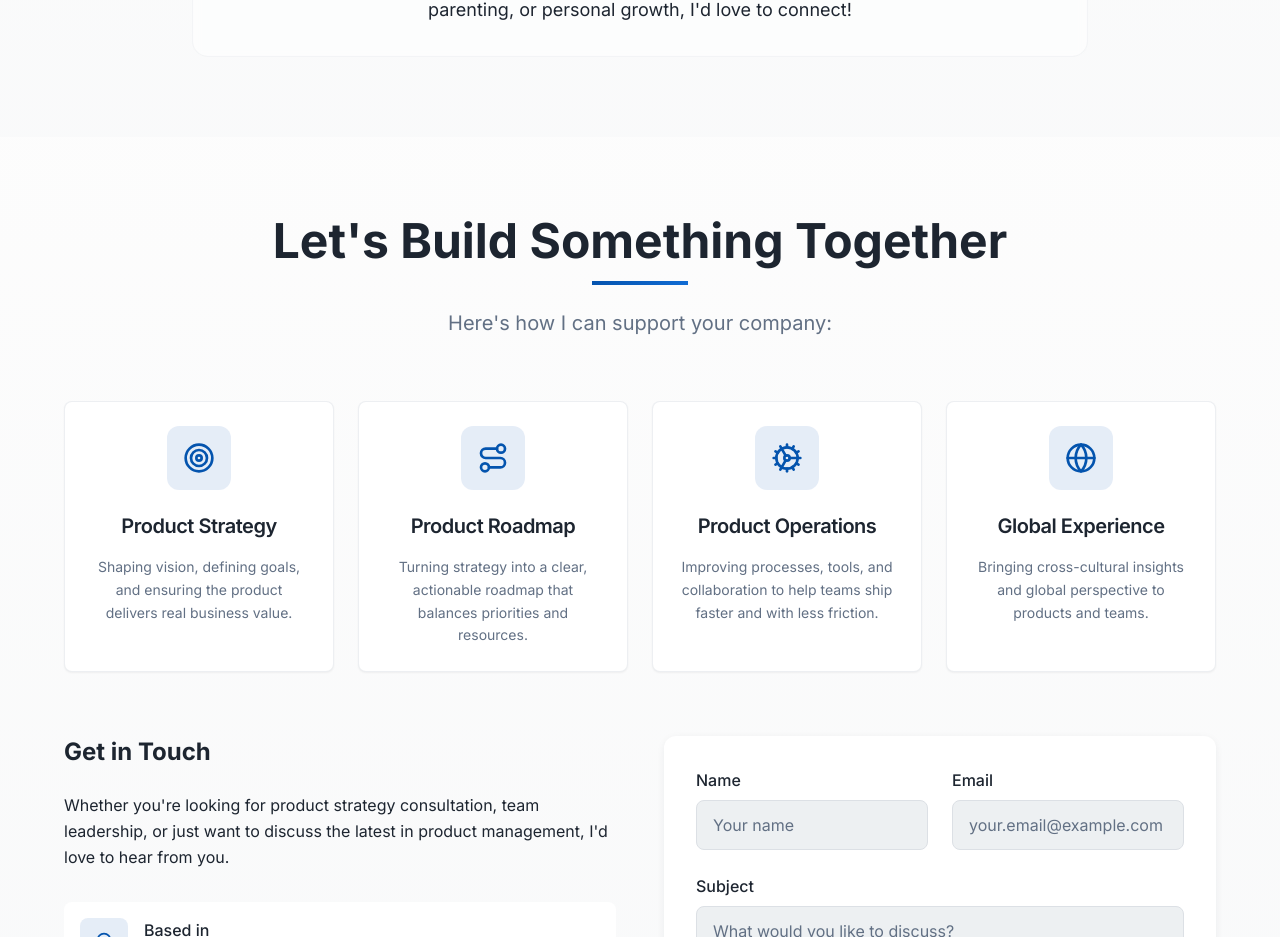
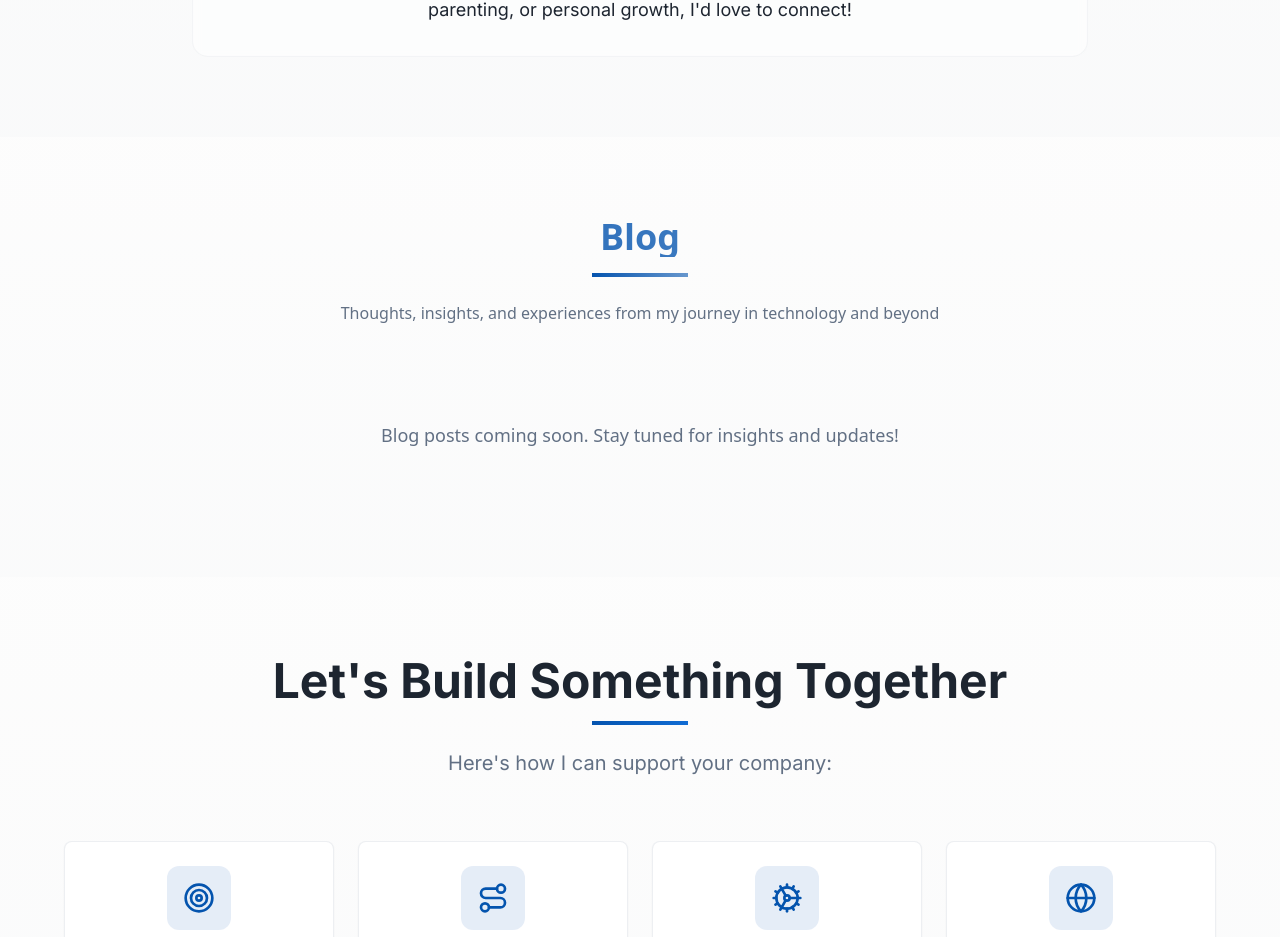
Before and after one commit to cristiantumani/cristian-tumani-portfolio, a React (Vite) app: page / in a window 1280 px wide. Shown: the part 6514-7451 px from the top of the page. Built offline with nearby package versions, Linux system fonts and the light colour scheme.

Commit message:
Add blog post section

```diff
--- /dev/null
+++ b/src/components/BlogSection.tsx
@@ -0,0 +1,70 @@
+import { Card, CardContent, CardDescription, CardHeader, CardTitle } from "@/components/ui/card";
+import { Button } from "@/components/ui/button";
+import { Calendar, Clock, ArrowRight } from "lucide-react";
+
+interface BlogPost {
+  id: string;
+  title: string;
+  excerpt: string;
+  date: string;
+  readTime: string;
+  slug: string;
+}
+
+const BlogSection = () => {
+  // Placeholder for blog posts - will be populated with actual content
+  const blogPosts: BlogPost[] = [];
+
+  return (
+    <section id="blog" className="py-20 px-4 bg-gradient-to-b from-background to-muted/20">
+      <div className="max-w-6xl mx-auto">
+        <div className="text-center mb-12">
+          <h2 className="text-4xl font-bold mb-4 bg-gradient-to-r from-primary to-primary/60 bg-clip-text text-transparent">
+            Blog
+          </h2>
+          <div className="w-24 h-1 bg-gradient-to-r from-primary to-primary/60 mx-auto mb-6"></div>
+          <p className="text-muted-foreground max-w-2xl mx-auto">
+            Thoughts, insights, and experiences from my journey in technology and beyond
+          </p>
+        </div>
+
+        {blogPosts.length === 0 ? (
+          <div className="text-center py-12">
+            <p className="text-muted-foreground text-lg">
+              Blog posts coming soon. Stay tuned for insights and updates!
+            </p>
+          </div>
+        ) : (
+          <div className="grid md:grid-cols-2 lg:grid-cols-3 gap-6">
+            {blogPosts.map((post) => (
+              <Card key={post.id} className="hover:shadow-lg transition-all duration-300 hover:-translate-y-1">
+                <CardHeader>
+                  <CardTitle className="line-clamp-2">{post.title}</CardTitle>
+                  <CardDescription className="flex items-center gap-4 text-sm">
+                    <span className="flex items-center gap-1">
+                      <Calendar className="w-4 h-4" />
+                      {post.date}
+                    </span>
+                    <span className="flex items-center gap-1">
+                      <Clock className="w-4 h-4" />
+                      {post.readTime}
+                    </span>
+                  </CardDescription>
+                </CardHeader>
+                <CardContent>
+                  <p className="text-muted-foreground line-clamp-3 mb-4">{post.excerpt}</p>
+                  <Button variant="ghost" className="group">
+                    Read More
+                    <ArrowRight className="w-4 h-4 ml-2 group-hover:translate-x-1 transition-transform" />
+                  </Button>
+                </CardContent>
+              </Card>
+            ))}
+          </div>
+        )}
+      </div>
+    </section>
+  );
+};
+
+export default BlogSection;
--- a/src/pages/Index.tsx
+++ b/src/pages/Index.tsx
@@ -5,6 +5,7 @@ import ExperienceSection from "@/components/ExperienceSection";
 import PersonalProjectsSection from "@/components/PersonalProjectsSection";
 import ProjectsSection from "@/components/ProjectsSection";
 import MoreAboutMeSection from "@/components/MoreAboutMeSection";
+import BlogSection from "@/components/BlogSection";
 import ContactSection from "@/components/ContactSection";
 import Footer from "@/components/Footer";
 
@@ -18,6 +19,7 @@ const Index = () => {
       <PersonalProjectsSection />
       <ProjectsSection />
       <MoreAboutMeSection />
+      <BlogSection />
       <ContactSection />
       <Footer />
     </div>
```
